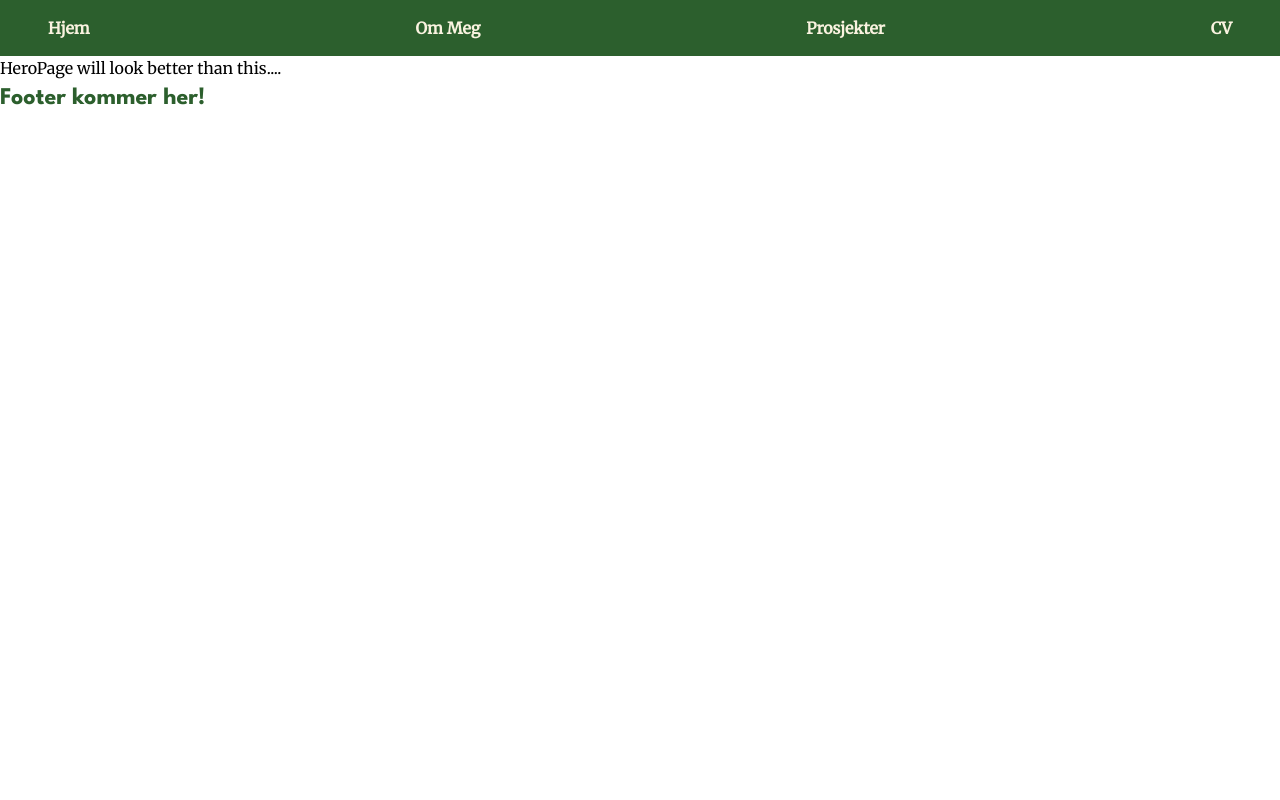
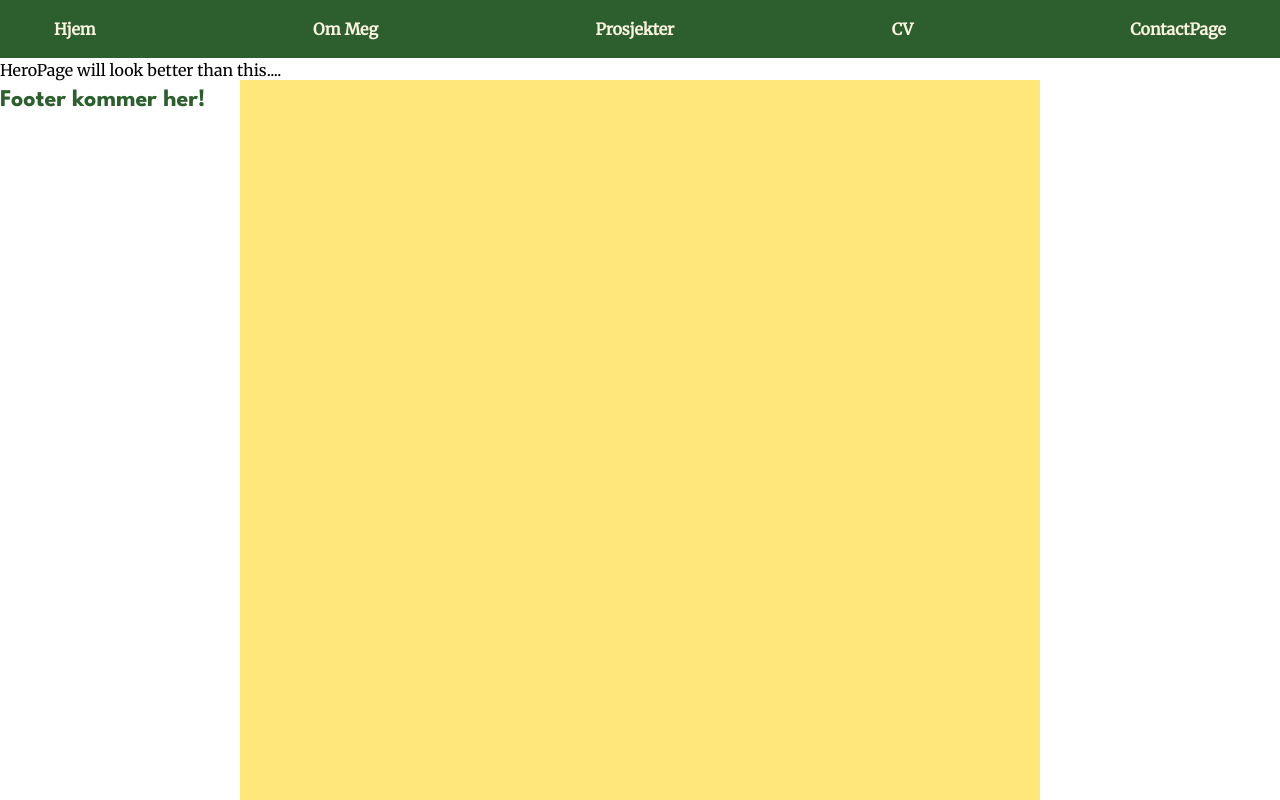
Before and after one commit to coding-chef77/portfolio2, a React (Vite) app: page / in a window 1280 px wide. Built offline with nearby package versions, Linux system fonts and the light colour scheme.

Commit message:
Have added navigation how I want it.

```diff
--- a/src/App.jsx
+++ b/src/App.jsx
@@ -1,4 +1,6 @@
-import { BrowserRouter, Routes, Route } from "react-router-dom";
+import styled from "styled-components";
+import { useState } from "react";
+import PropTypes from "prop-types";
 import GlobalStyle from "./assets/GlobalStyles";
 import NavBar from "./NavBar";
 import HeroPage from "./pages/HeroPage";
@@ -7,26 +9,59 @@ import ProjectModalPage from "./pages/ProjectModalPage";
 import SingelProjectPage from "./pages/SingelProjectPage";
 import ContactPage from "./pages/ContactPage";
 import CVPage from "./pages/CV/CVPage";
-import NotFoundPage from "./pages/NotFoundPage";
 import Footer from "./components/Footer";
 
 function App() {
+  const [activePage, setActivePage] = useState({ page: null, projectId: null });
+
+  const renderPage = () => {
+    switch (activePage) {
+      case "about":
+        return <AboutPage />;
+      case "projects":
+        return <ProjectModalPage />;
+      case "singleProject":
+        return <SingelProjectPage projectId={activePage.projectId} />;
+      case "cv":
+        return <CVPage />;
+      case "contact":
+        return <ContactPage />;
+      default:
+        return null;
+    }
+  };
+
   return (
-    <BrowserRouter>
+    <>
       <GlobalStyle />
-      <NavBar />
-      <Routes>
-        <Route path="/" element={<HeroPage />} />
-        <Route path="/about" element={<AboutPage />} />
-        <Route path="/projects" element={<ProjectModalPage />} />
-        <Route path="/projects/:projectId" element={<SingelProjectPage />} />
-        <Route path="/cv" element={<CVPage />} />
-        <Route path="/contact" element={<ContactPage />} />
-        <Route path="*" element={<NotFoundPage />} />
-      </Routes>
+      <NavBar onNavigate={setActivePage} />
+      <HeroPage />
+      {activePage && <OverlayContent>{renderPage()}</OverlayContent>}
       <Footer />
-    </BrowserRouter>
+    </>
   );
 }
 
+const Overlay = styled.div`
+  position: fixed;
+  top: 80px;
+  left: 0;
+  right: 0;
+  bottom: 0;
+  max-width: 800px;
+  height: auto;
+  margin: auto;
+  background-color: var(--yellow-accent); // Semi-transparent white
+  z-index: 10; // Ensure it's on top
+  overflow-y: auto; // Allow scrolling if content is long
+`;
+
+const OverlayContent = ({ children }) => {
+  return <Overlay>{children}</Overlay>;
+};
+
+OverlayContent.propTypes = {
+  children: PropTypes.node.isRequired,
+};
+
 export default App;
--- a/src/NavBar.jsx
+++ b/src/NavBar.jsx
@@ -1,27 +1,35 @@
-import { Link } from "react-router-dom";
 import styled from "styled-components";
+import PropTypes from "prop-types";
 
-const NavBar = () => {
+const NavBar = ({ onNavigate }) => {
   return (
     <Wrapper>
       <StyledList>
         <StyledListItem>
-          <StyledLink to="/">Hjem</StyledLink>
+          <StyledButton onClick={() => onNavigate(null)}>Hjem</StyledButton>
         </StyledListItem>
         <StyledListItem>
-          <StyledLink to="/about">Om Meg</StyledLink>
+          <StyledButton onClick={() => onNavigate("about")}>
+            Om Meg
+          </StyledButton>
         </StyledListItem>
         <StyledListItem>
-          <StyledLink to="/projects">Prosjekter</StyledLink>
+          <StyledButton onClick={() => onNavigate("projects")}>
+            Prosjekter
+          </StyledButton>
         </StyledListItem>
         <StyledListItem>
-          <StyledLink to="/cv">CV</StyledLink>
+          <StyledButton onClick={() => onNavigate("cv")}>CV</StyledButton>
+        </StyledListItem>
+        <StyledListItem>
+          <StyledButton onClick={() => onNavigate("contact")}>
+            ContactPage
+          </StyledButton>
         </StyledListItem>
       </StyledList>
     </Wrapper>
   );
 };
-
 const Wrapper = styled.nav`
   background-color: var(--verdant-green);
   padding: 1rem 2rem;
@@ -39,8 +47,10 @@ const StyledListItem = styled.li`
   margin: 0 1rem;
 `;
 
-const StyledLink = styled(Link)`
-  text-decoration: none;
+const StyledButton = styled.button`
+  background: none;
+  border: none;
+  cursor: pointer;
   color: var(--background-color);
   font-weight: bold;
   transition: color 0.3s;
@@ -50,4 +60,8 @@ const StyledLink = styled(Link)`
   }
 `;
 
+NavBar.propTypes = {
+  onNavigate: PropTypes.func.isRequired,
+};
+
 export default NavBar;
--- a/src/pages/AboutPage.jsx
+++ b/src/pages/AboutPage.jsx
@@ -1,5 +1,15 @@
+import styled from "styled-components";
+
 const AboutPage = () => {
-  return <h3>AboutPage will be about me</h3>;
+  return (
+    <Wrapper>
+      <h3>AboutPage will be about me</h3>
+    </Wrapper>
+  );
 };
 
+const Wrapper = styled.div`
+  height: 400px;
+  width: 400px;
+`;
 export default AboutPage;
--- a/src/pages/CV/CVPage.jsx
+++ b/src/pages/CV/CVPage.jsx
@@ -1,5 +1,16 @@
+import styled from "styled-components";
+
 const CVPage = () => {
-  return <div>CVPage</div>;
+  return (
+    <Wrapper>
+      <h3>CVPage will be about my CV</h3>
+    </Wrapper>
+  );
 };
 
+const Wrapper = styled.div`
+  height: 400px;
+  width: 400px;
+  background-color: blue;
+`;
 export default CVPage;
--- a/src/pages/ProjectModalPage.jsx
+++ b/src/pages/ProjectModalPage.jsx
@@ -1,5 +1,34 @@
+import styled from "styled-components";
+
 const ProjectModalPage = () => {
-  return <div>ProjectPage with some projects</div>;
+  return (
+    <Wrapper>
+      <h3>ProjectPage with some projects</h3>
+      <Project />
+    </Wrapper>
+  );
 };
 
+const Wrapper = styled.div`
+  height: 400px;
+  width: 400px;
+  background-color: purple;
+  padding: 20px;
+  display: flex;
+  flex-direction: column;
+  align-items: center;
+  justify-content: center;
+`;
+
+const Project = styled.div`
+  height: 100px;
+  width: 100px;
+  background-color: white;
+  border-radius: 8px;
+  display: flex;
+  align-items: center;
+  justify-content: center;
+  cursor: pointer;
+`;
+
 export default ProjectModalPage;
```
Also changed, not shown: 1 other file (tests, documents, lock files or other folders).
